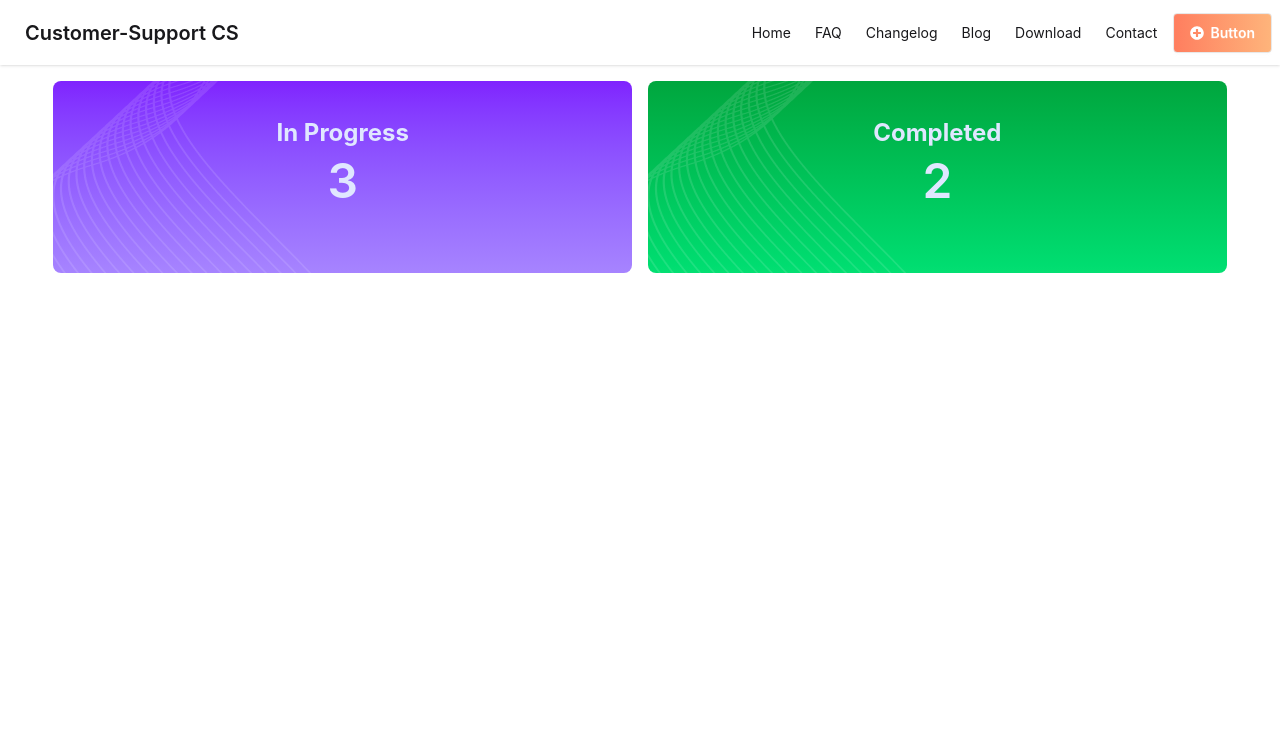
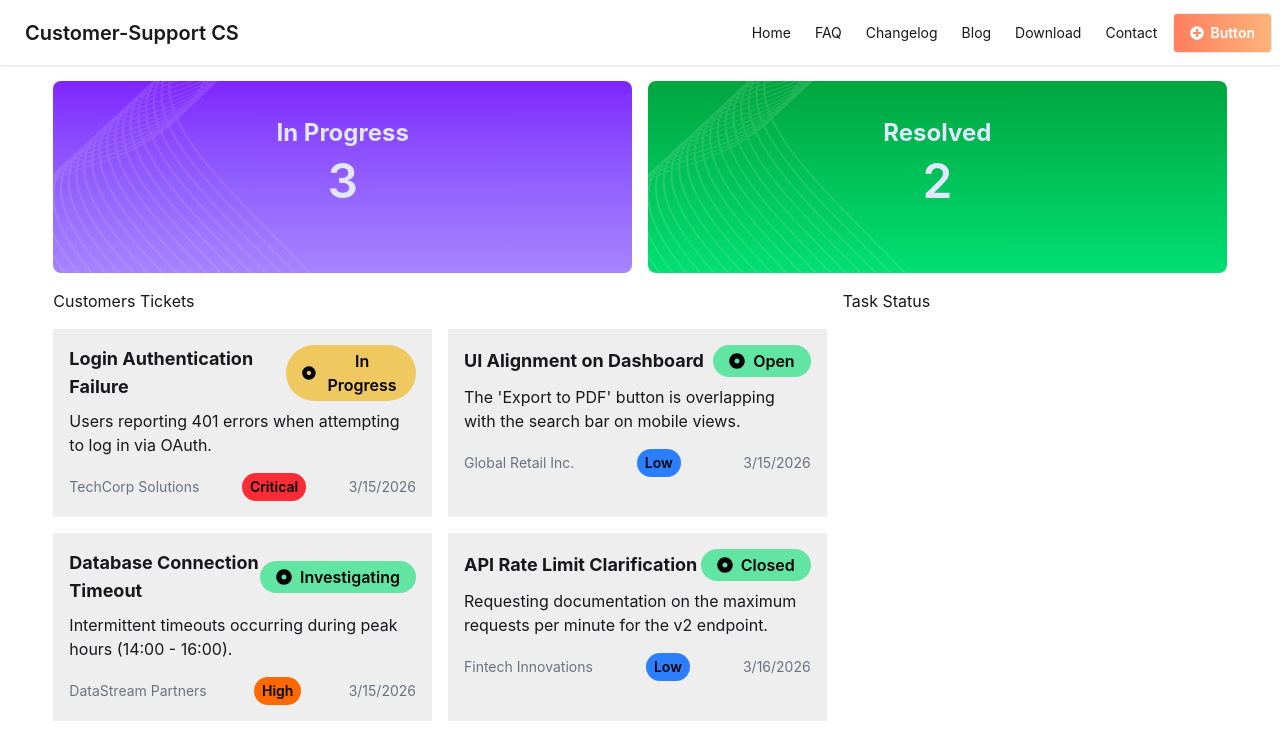
Before and after one commit to abdullahMsiam/customer-support-client, a React (Vite) app: page / in a window 1280 px wide. Shown: the top 735 px of the page. Built offline with nearby package versions, Linux system fonts and the light colour scheme.

Commit message:
ticket list

```diff
--- a/src/App.jsx
+++ b/src/App.jsx
@@ -2,6 +2,7 @@ import { use } from 'react';
 import './App.css'
 import Navbar from './components/navbar/Navbar'
 import Banner from './components/banner/Banner';
+import HomeBody from './components/homeBody/HomeBody';
 
 
 const fetchTicket = async () => {
@@ -24,6 +25,7 @@ function App() {
     <div>
       <Navbar />
       <Banner progressCount={progressCount} completedCount={completedCount} />
+      <HomeBody ticketData={ticketData.filter(t => t.status !== "Resolved")} />
     </div>
   )
 }
--- a/src/components/banner/BannerCard.jsx
+++ b/src/components/banner/BannerCard.jsx
@@ -5,7 +5,7 @@ const BannerCard = ({ status, count }) => {
 
         <div className={`card text-primary-content flex-1 h-48 ${status === "In Progress" ? "bg-gradient-to-t from-violet-400 to-violet-600" : "bg-gradient-to-t from-green-400 to-green-600"}`}>
             <div className="card-body  bg-[url('/src/assets/vector1.png')] bg-no-repeat pt-9">
-                <h2 className=" text-center font-bold text-2xl w-full">{status === "In Progress" ? "In Progress" : "Completed"}</h2>
+                <h2 className=" text-center font-bold text-2xl w-full">{status === "In Progress" ? "In Progress" : "Resolved"}</h2>
                 <p className='text-5xl font-semibold text-center '>{count}</p>
             </div>
         </div>
--- /dev/null
+++ b/src/components/homeBody/HomeBody.jsx
@@ -0,0 +1,29 @@
+import React from 'react';
+import TicketCard from './TicketCard';
+
+const HomeBody = ({ ticketData }) => {
+    console.log(ticketData);
+    return (
+        <div className='container mx-auto mt-4'>
+            <div className='flex w-11/12 mx-auto gap-4'>
+                {/* Ticket List */}
+                <div className='flex-1'>
+                    <h1>Customers Tickets</h1>
+                    <div className='grid grid-cols-1 md:grid-cols-2 gap-4 mt-4'>
+                        {
+                            ticketData.map(ticket => (
+                                <TicketCard key={ticket.id} ticket={ticket} />
+                            ))
+                        }
+                    </div>
+                </div>
+                {/* tickets handler section */}
+                <div className='w-96'>
+                    <h1>Task Status</h1>
+                </div>
+            </div>
+        </div>
+    );
+};
+
+export default HomeBody;
--- /dev/null
+++ b/src/components/homeBody/TicketCard.jsx
@@ -0,0 +1,25 @@
+import React from 'react';
+import { FaDotCircle } from "react-icons/fa";
+
+const TicketCard = ({ ticket }) => {
+    const { title, description, customer, priority, status, createdAt } = ticket;
+    return (
+        <div className='bg-base-300 p-4'>
+            <div className='flex justify-between items-center mb-2'>
+                <h1 className='font-bold text-lg'>{title}</h1>
+                <button className={`${status === 'In Progress' ? 'bg-yellow-500/60' : status === 'Resolved' ? 'bg-green-500/30' : 'bg-green-400/60'} text-black px-4 py-1 rounded-full font-semibold flex justify-between items-center gap-2`}>
+                    <FaDotCircle /> {status}
+                </button>
+            </div>
+            <p className='h-16'>{description}</p>
+            <div className='flex justify-between items-center text-sm text-gray-500'>
+                <p>{customer}</p>
+                <p className={`px-2 py-1 text-black font-semibold rounded-full ${priority === 'Critical' ? 'bg-red-500' : priority === 'High' ? 'bg-orange-500' : 'bg-blue-500'}`}>
+                    {priority}</p>
+                <p>{new Date(createdAt).toLocaleDateString()}</p>
+            </div>
+        </div>
+    );
+};
+
+export default TicketCard;
```
